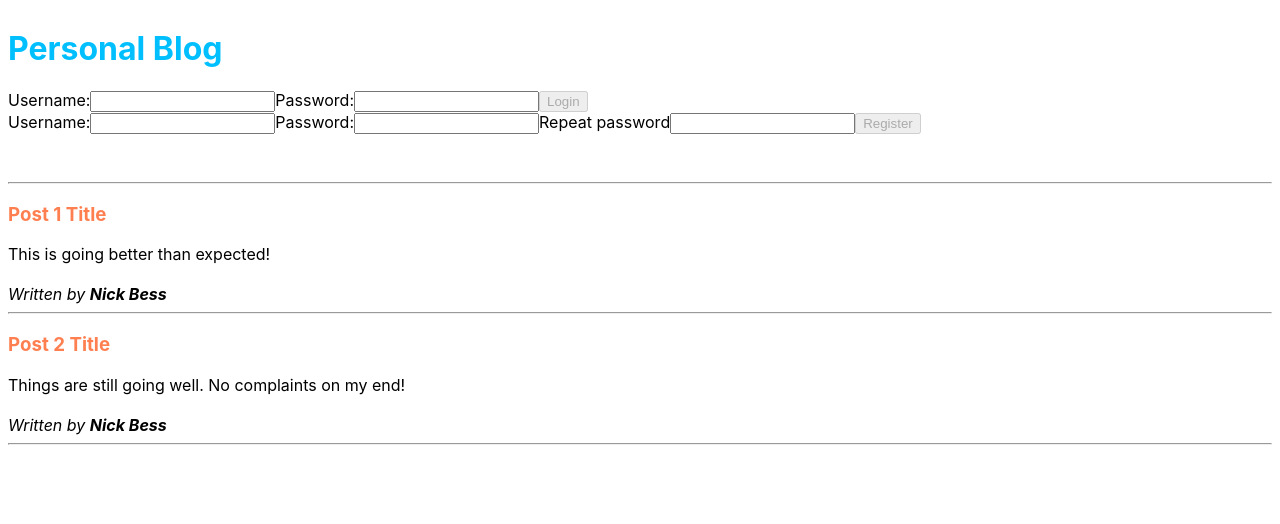
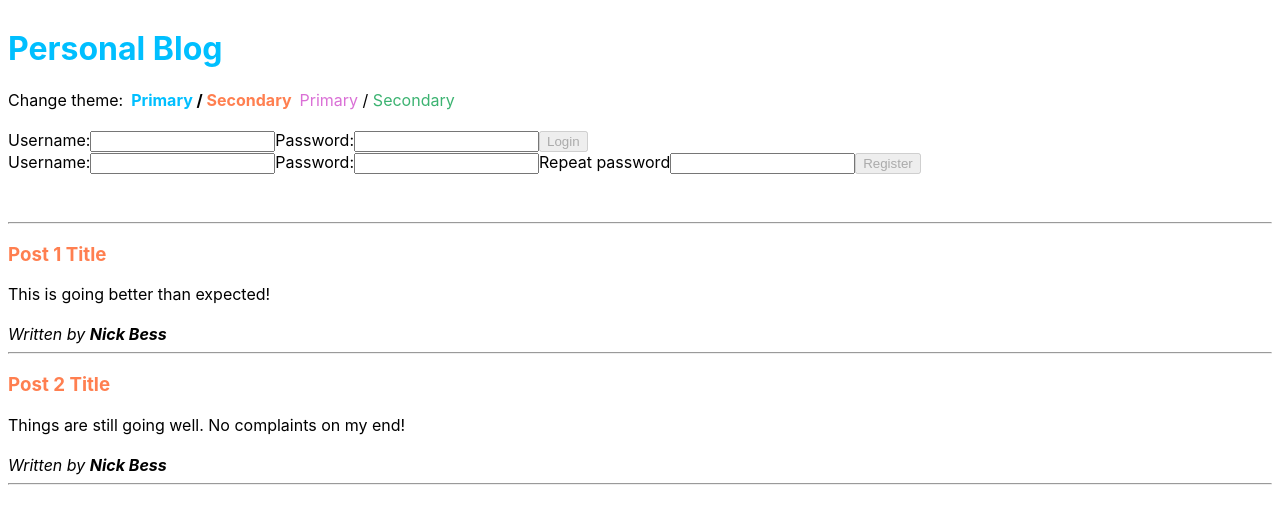
Before and after one commit to NBESS/my-blog, a React (Create React App) app: page / in a window 1280 px wide. Shown: the top 524 px of the page. Built offline with nearby package versions, Linux system fonts and the light colour scheme.

Commit message:
Add ChangeTheme component to make context update dynamically using a State Hook

```diff
--- a/src/App.js
+++ b/src/App.js
@@ -1,9 +1,10 @@
-import React, { useReducer, useEffect } from 'react';
+import React, { useReducer, useEffect, useState } from 'react';
 
 import { PostList } from './post/PostList';
 import { CreatePost } from './post/CreatePost';
 import { UserBar } from './user/UserBar';
 import Header from './Header';
+import ChangeTheme from './ChangeTheme';
 
 import { ThemeContext } from './contexts';
 import appReducer from './reducers';
@@ -23,6 +24,10 @@
 ];
 
 function App() {
+  const [theme, setTheme] = useState({
+    primaryColor: 'deepskyblue',
+    secondaryColor: 'coral',
+  });
   const [state, dispatch] = useReducer(appReducer, {
     user: '',
     posts: defaultPosts,
@@ -39,10 +44,11 @@
   }, [user]);
 
   return (
-    <ThemeContext.Provider
-      value={{ primaryColor: 'deepskyblue', secondaryColor: 'coral' }}>
+    <ThemeContext.Provider value={theme}>
       <div style={{ padding: 8 }}>
         <Header text='Personal Blog' />
+        <ChangeTheme theme={theme} setTheme={setTheme} />
+        <br />
         <UserBar user={user} dispatch={dispatch} />
         <br />
         {user && <CreatePost user={user} posts={posts} dispatch={dispatch} />}
--- /dev/null
+++ b/src/ChangeTheme.js
@@ -0,0 +1,43 @@
+import React from 'react';
+
+const THEMES = [
+  { primaryColor: 'deepskyblue', secondaryColor: 'coral' },
+  { primaryColor: 'orchid', secondaryColor: 'mediumseagreen' },
+];
+
+function ThemeItem({ theme, active, onClick }) {
+  return (
+    <span
+      onClick={onClick}
+      style={{
+        cursor: 'pointer',
+        paddingLeft: 8,
+        fontWeight: active ? 'bold' : 'normal',
+      }}>
+      <span style={{ color: theme.primaryColor }}>Primary</span> /{' '}
+      <span style={{ color: theme.secondaryColor }}>Secondary</span>
+    </span>
+  );
+}
+
+export default function ChangeTheme({ theme, setTheme }) {
+  function isActive(t) {
+    return (
+      t.primaryColor === theme.primaryColor &&
+      t.secondaryColor === theme.secondaryColor
+    );
+  }
+  return (
+    <div>
+      Change theme:
+      {THEMES.map((t, i) => (
+        <ThemeItem
+          key={'theme' + i}
+          theme={t}
+          active={isActive(t)}
+          onClick={() => setTheme(t)}
+        />
+      ))}
+    </div>
+  );
+}
```
